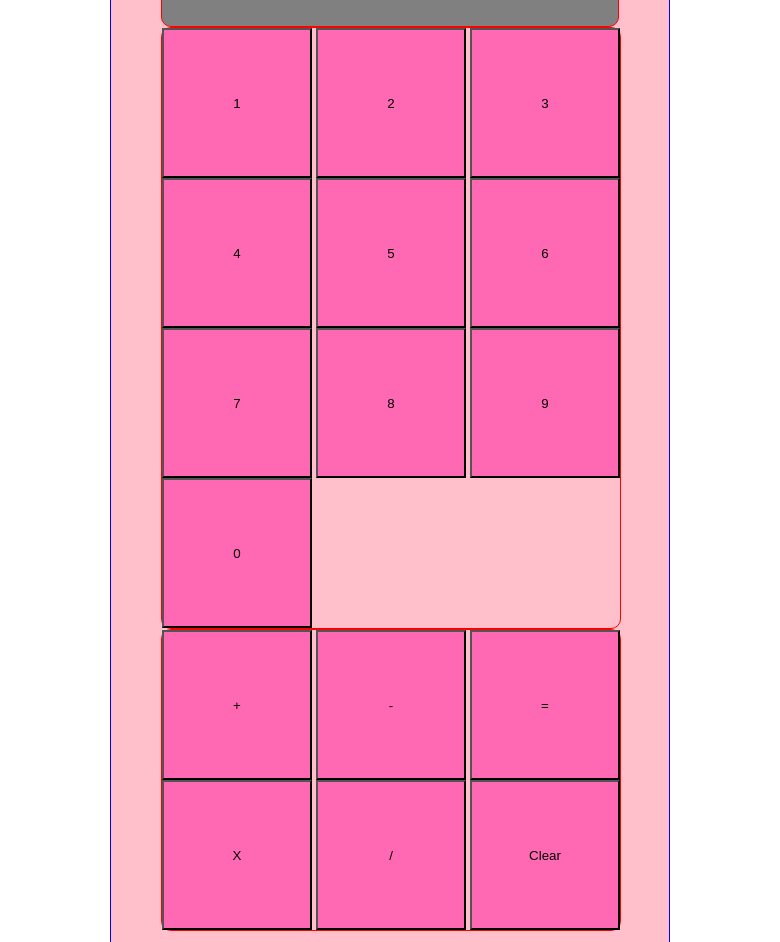
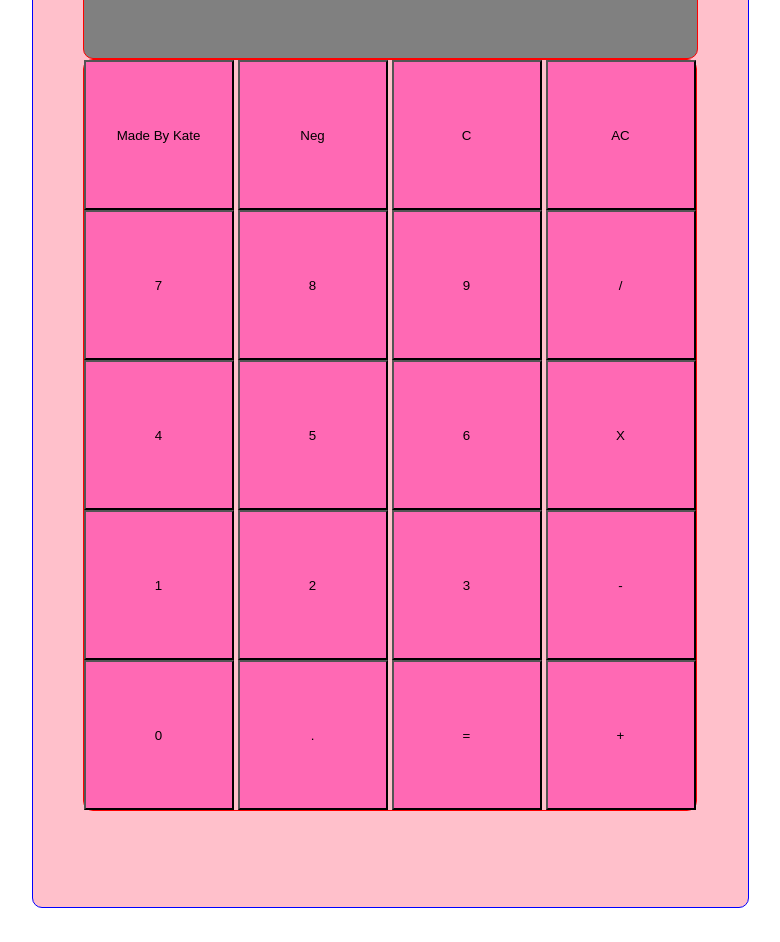
Before and after one commit to katekat25/odin-calculator, a plain HTML site: page index.html in a window 1280 px wide. Shown: the part 152-1094 px from the top of the page, without its empty margins (250-1030 px from the left). After the commit the page ends 1068 px from the top, so only its background shows below. Drawn offline with Linux system fonts and the light colour scheme.

Commit message:
Adjust calculator dimensions

```diff
--- a/index.html
+++ b/index.html
@@ -12,24 +12,26 @@
     <div id="container">
         <div style="font-family: 'Orbitron', sans-serif;" id="display">1234567890</div>
         <div id="button-container">
+            <button>Made By Kate</button>
+            <button>Neg</button>
+            <button id="clear">C</button>
+            <button>AC</button>
+            <button>7</button>
+            <button>8</button>
+            <button>9</button>
+            <button class="operator">/</button>
+            <button>4</button>
+            <button>5</button>
+            <button>6</button>
+            <button class="operator">X</button>
             <button>1</button>
             <button>2</button>
             <button>3</button>
-            <button>4</button>
-            <button>5</button>
-            <button>6</button>
-            <button>7</button>
-            <button>8</button>
-            <button>9</button>
+            <button class="operator">-</button>
             <button>0</button>
-        </div>
-        <div id="actions-container">
+            <button>.</button>
+            <button id="equals">=</button>
             <button class="operator">+</button>
-            <button class="operator">-</button>
-            <button id="equals">=</button>
-            <button class="operator">X</button>
-            <button class="operator">/</button>
-            <button id="clear">Clear</button>
         </div>
     </div>
     </div>
--- a/styles.css
+++ b/styles.css
@@ -7,25 +7,24 @@ div {
 
 #container {
     border: 1px solid blue;
-    height: 1124px;
-    width: 558px;
+    height: 1050px;
+    width: 715px;
     margin: auto;
     display: flex;
     flex-direction: column;
-    justify-content: space-between;
 }
 
 #display {
     background-color: gray;
     height: 150px;
     margin-bottom: -50px;
-    font-size: 50px;
+    font-size: 60px;
     word-break: break-all;
 }
 
 #button-container {
-    width: 458px;
-    height: 450x;
+    width: 612px;
+    height: 750x;
     margin-bottom: -50px;
 }
 
```
Also changed, not shown: script.js (+5 -6 lines).
